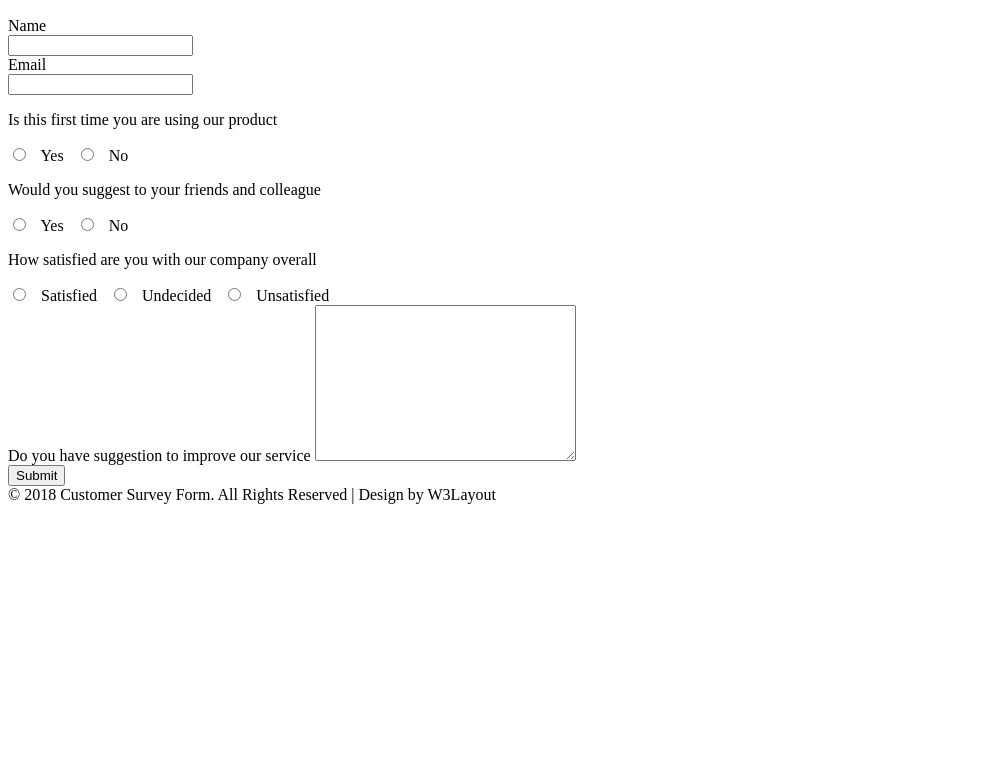
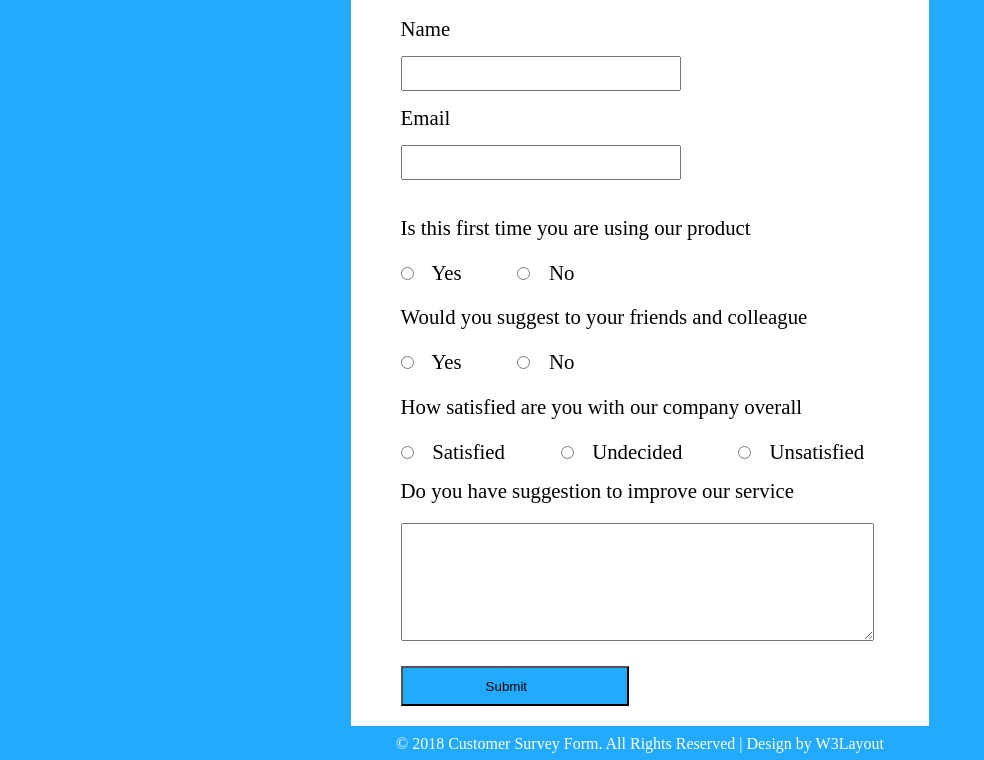
Before and after one commit to NikhilGathal/Basic-Survey-Form, a plain HTML site: page index.html in a window 1280 px wide. Shown: the part 50-810 px from the top of the page, without its empty margins (0-984 px from the left). Drawn offline with Linux system fonts and the light colour scheme.

Commit message:
Changed Readme

```diff
--- a/index.html
+++ b/index.html
@@ -5,6 +5,7 @@
     <meta charset="UTF-8">
     <meta name="viewport" content="width=device-width, initial-scale=1.0">
     <title>Document</title>
+    <link rel="stylesheet" href="html2.css">
 
 </head>
 
```
Also changed, not shown: 1 other file.
